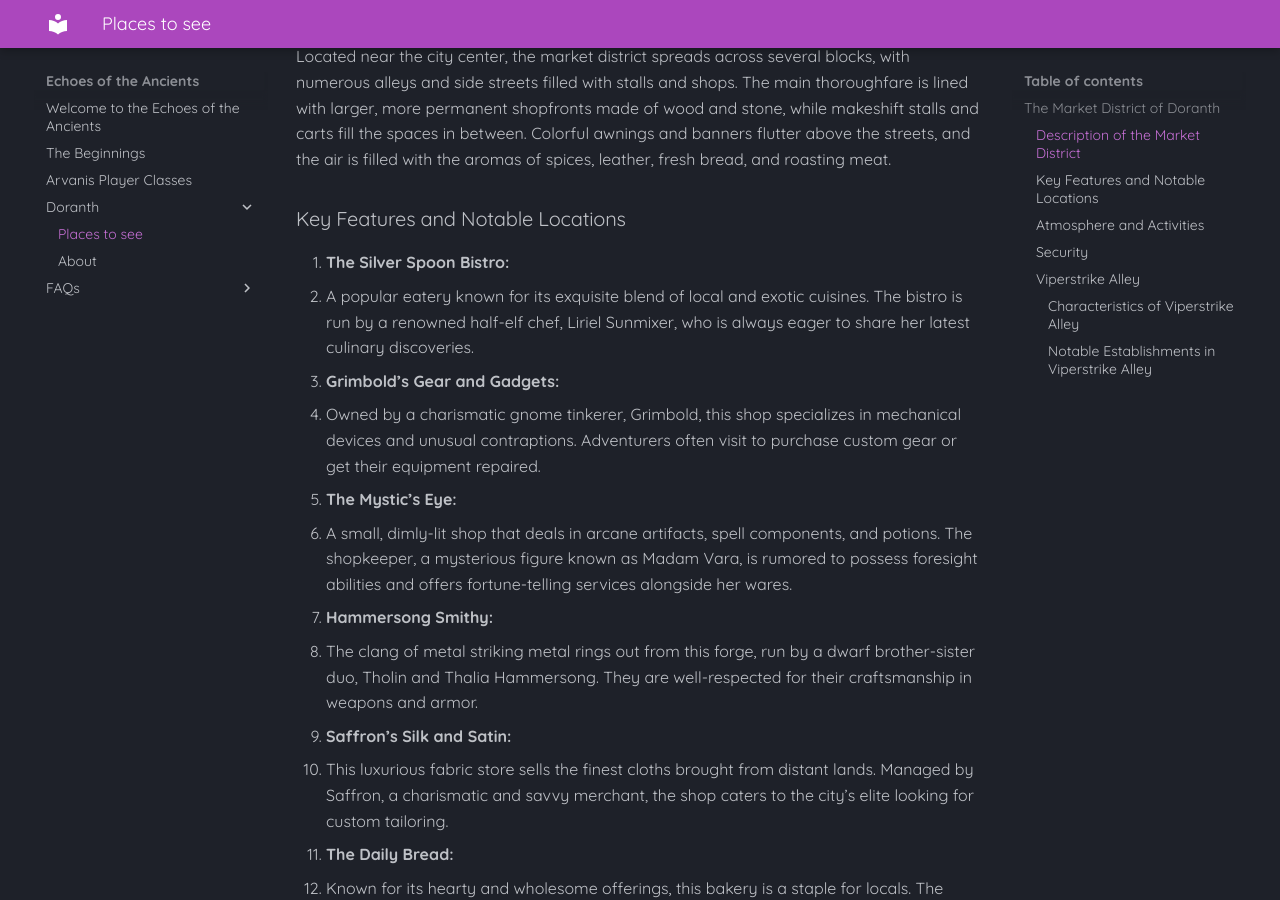
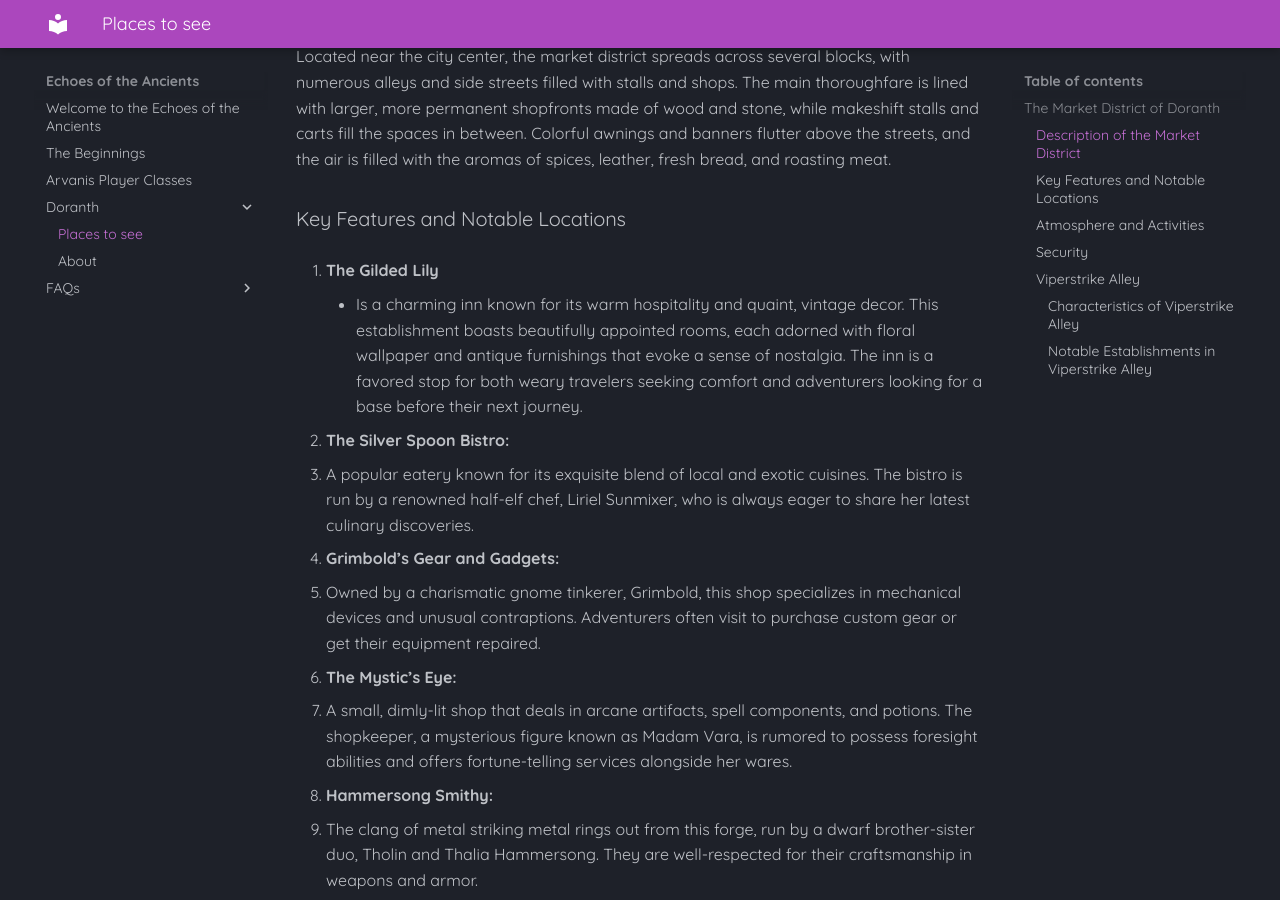
Before and after one commit to Bomchoo/Arvanis-Wiki, an MkDocs documentation site: the page built from docs/Doranth/Places-to-see.md, in a window 1280 px wide and 900 px high, scrolled down 383 px. Built offline with MkDocs 1.6.1 and Material for MkDocs 9.7.7, drawn with Linux system fonts in a browser that asks for light colours.

Commit message:
Add Gilded Lily

```diff
--- a/docs/Doranth/Places-to-see.md
+++ b/docs/Doranth/Places-to-see.md
@@ -8,28 +8,31 @@ Located near the city center, the market district spreads across several blocks,
 
 ### Key Features and Notable Locations
 
-1. **The Silver Spoon Bistro:**
+1. **The Gilded Lily**
+    - Is a charming inn known for its warm hospitality and quaint, vintage decor. This establishment boasts beautifully appointed rooms, each adorned with floral wallpaper and antique furnishings that evoke a sense of nostalgia. The inn is a favored stop for both weary travelers seeking comfort and adventurers looking for a base before their next journey.
+
+2. **The Silver Spoon Bistro:**
    - A popular eatery known for its exquisite blend of local and exotic cuisines. The bistro is run by a renowned half-elf chef, Liriel Sunmixer, who is always eager to share her latest culinary discoveries.
 
-2. **Grimbold’s Gear and Gadgets:**
+3. **Grimbold’s Gear and Gadgets:**
    - Owned by a charismatic gnome tinkerer, Grimbold, this shop specializes in mechanical devices and unusual contraptions. Adventurers often visit to purchase custom gear or get their equipment repaired.
 
-3. **The Mystic’s Eye:**
+4. **The Mystic’s Eye:**
    - A small, dimly-lit shop that deals in arcane artifacts, spell components, and potions. The shopkeeper, a mysterious figure known as Madam Vara, is rumored to possess foresight abilities and offers fortune-telling services alongside her wares.
 
-4. **Hammersong Smithy:**
+5. **Hammersong Smithy:**
    - The clang of metal striking metal rings out from this forge, run by a dwarf brother-sister duo, Tholin and Thalia Hammersong. They are well-respected for their craftsmanship in weapons and armor.
 
-5. **Saffron’s Silk and Satin:**
+6. **Saffron’s Silk and Satin:**
    - This luxurious fabric store sells the finest cloths brought from distant lands. Managed by Saffron, a charismatic and savvy merchant, the shop caters to the city’s elite looking for custom tailoring.
 
-6. **The Daily Bread:**
+7. **The Daily Bread:**
    - Known for its hearty and wholesome offerings, this bakery is a staple for locals. The baker, an elderly human named Old Ben, delights in sharing stories of his travels with every loaf he sells.
 
-7. **The Alchemist’s Alembic:**
+8. **The Alchemist’s Alembic:**
    - A potion shop that also doubles as an alchemist’s lab. It’s run by a keen young alchemist, Jorvin, who experiments with new potions that adventurers can buy or test (at their own risk).
 
-8. **The Open Market:**
+9. **The Open Market:**
    - The central area of the market district where farmers and local producers sell their goods directly from carts and tables. Here, one can find fresh fruits, vegetables, cheeses, meats, and flowers.
 
 ### Atmosphere and Activities
```
